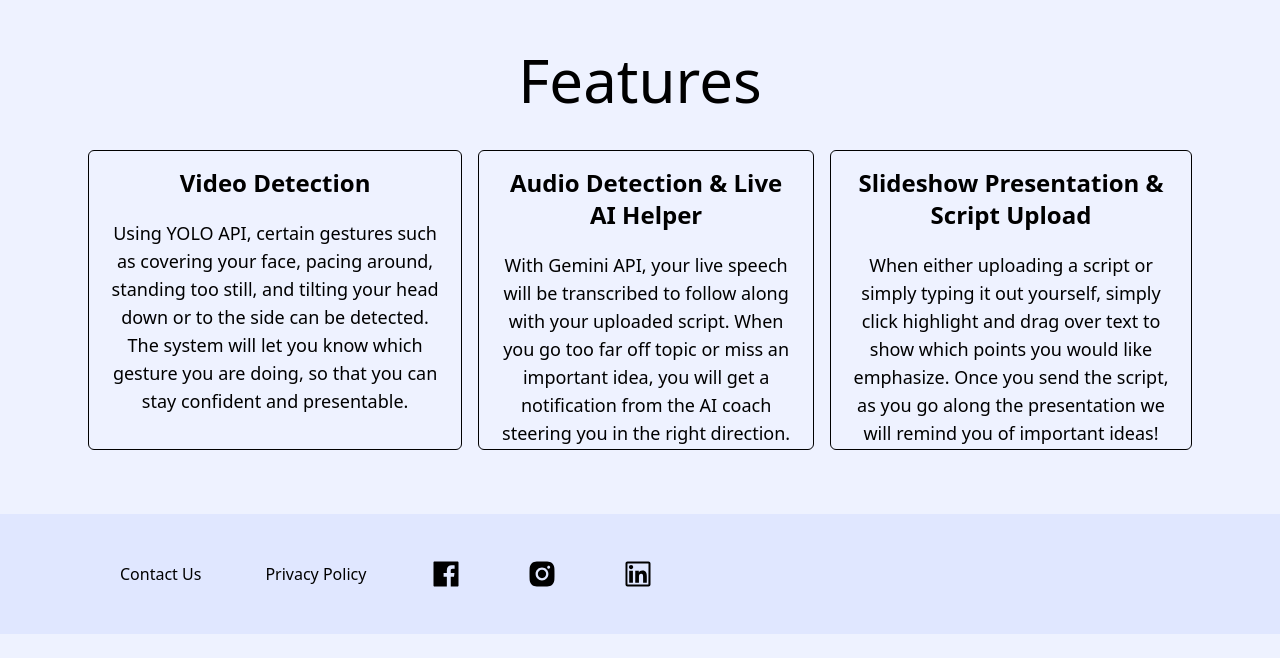
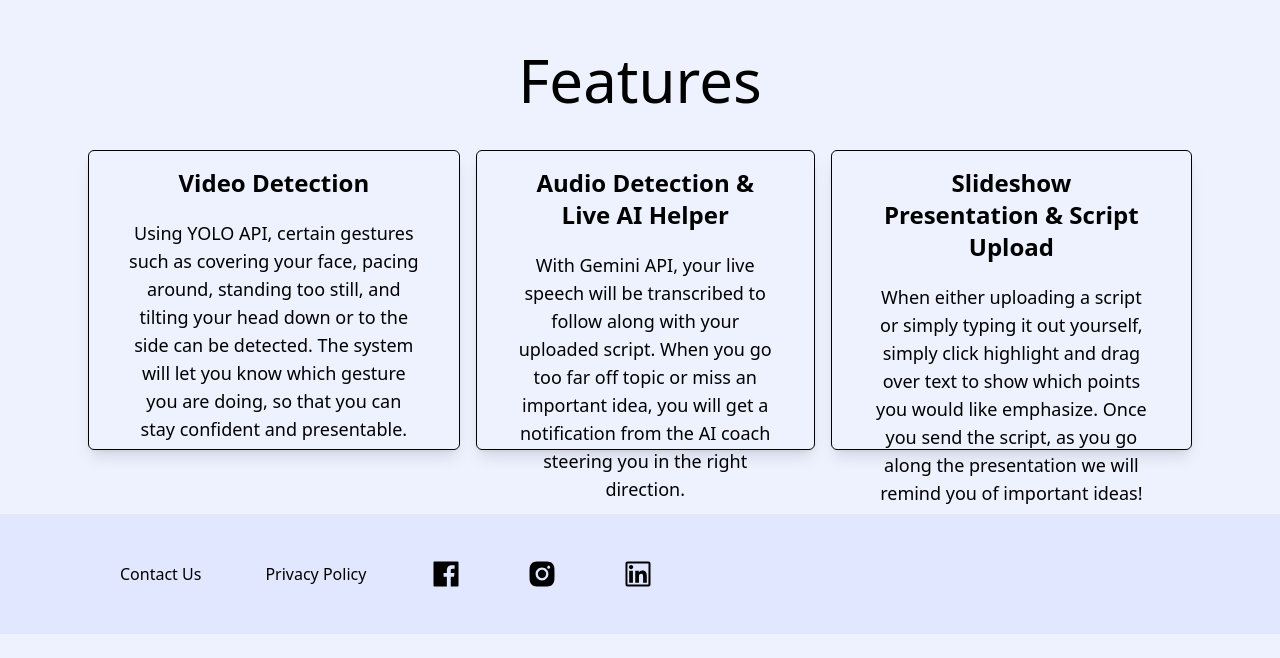
Before and after one commit to AustinBao/Orator, a React (Vite) app in the folder frontend/: page / in a window 1280 px wide. Shown: the part 2874-3532 px from the top of the page. Built offline with nearby package versions, Linux system fonts and the light colour scheme.

Commit message:
changed features part

```diff
--- a/frontend/src/components/AboutUs.tsx
+++ b/frontend/src/components/AboutUs.tsx
@@ -2,7 +2,7 @@ import React, { forwardRef } from 'react';
 
 const AboutUs = forwardRef((props, ref) => {
 
-  const box_styling = "border p-4 rounded-md h-75"
+  const box_styling = "border p-4 rounded-md h-75 shadow-lg px-10"
   const title_styling = "text-2xl font-semibold text-center"
   const desc_styling = "text-md mt-5 text-center"
   return (
```
